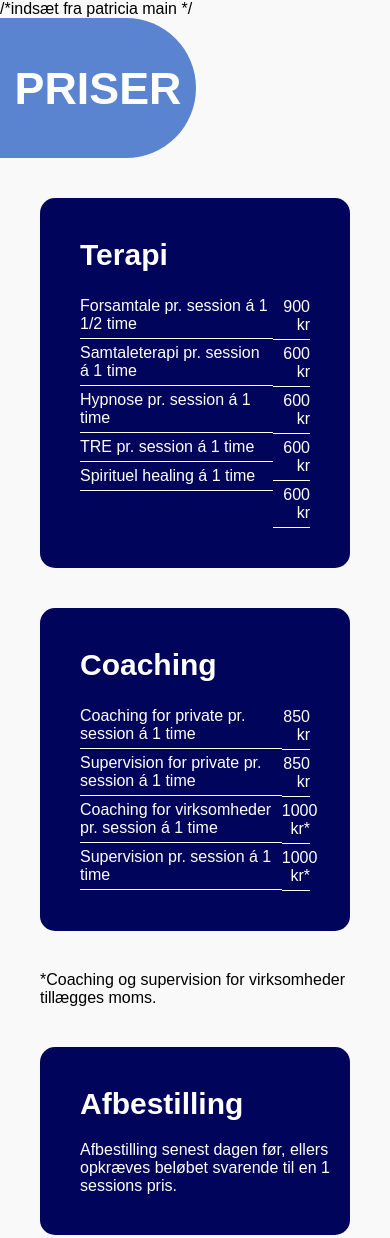
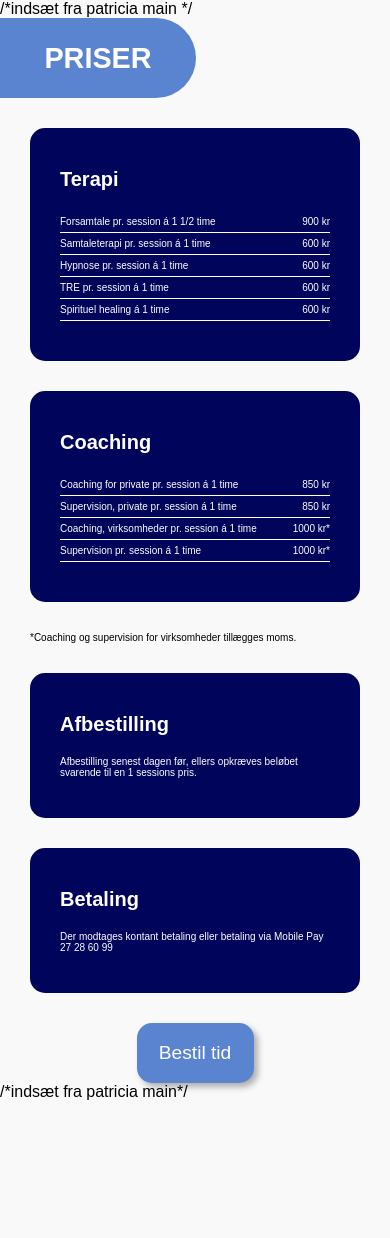
Before and after one commit to rosephi/tankevirk-kode, a plain HTML site: page index.html in a window 390 px wide. Shown: the top 1238 px of the page. After the commit the page ends 1101 px from the top, so only its background shows below. Drawn offline with Linux system fonts and the light colour scheme.

Commit message:
hele main er kodet for "Priser", der mangler bare at header og footer indsættes

```diff
--- a/css/style.css
+++ b/css/style.css
@@ -43,13 +43,13 @@ li {
 .Terapi {
     display: flex;
     justify-content: space-between;
-    margin: 40px;
+    margin: 30px;
 }
 
 h2 {
     font-size: 30px;
     margin-bottom: 20px;
-    margin-left: 40px;
+    margin-left: 30px;
 }
 
 article {
@@ -67,7 +67,7 @@ article {
 }
 
 .terapikategori li {
-    margin-left: 40px;
+    margin-left: 30px;
 }
 
 .terapipriser {
@@ -78,7 +78,7 @@ article {
 }
 
 .terapipriser li {
-    margin-right: 40px;
+    margin-right: 30px;
 }
 
 
@@ -87,37 +87,38 @@ article {
 .coaching {
     display: flex;
     justify-content: space-between;
-    margin: 40px;
+    margin: 30px;
 }
 .coachingkategori {
     border-radius: 15px 0 0 15px;
     text-align: left;
-    width: 78%;
+    width: 77%;
 }
 
 .coachingkategori li {
-    margin-left: 40px;
+    margin-left: 30px;
 }
 
 .coachingpriser {
     border-radius: 0 15px 15px 0;
     padding-top: 95px;
     text-align: right;
-    width: 22%;
+    width: 23%;
 }
 
 .coachingpriser li {
-    margin-right: 40px;
+    margin-right: 30px;
 }
 
 p {
-  margin-left: 40px;
+  margin-left: 30px;
+  margin-right: 30px;
   font-size: 18px;
 }
 
 /*  Afbestilling */
 .Afbestilling {
-    margin: 40px;
+    margin: 30px;
     background-color: #00045A;
     color: white;
     border-radius:15px 15px 15px 15px;
@@ -125,24 +126,72 @@ p {
     padding-bottom: 40px;
 }
 
+/*  Betaling */
 .Betaling {
-    margin: 40px;
+    margin: 30px;
     background-color: #00045A;
     color: white;
     border-radius:15px 15px 15px 15px;
     padding-top: 40px;
     padding-bottom: 40px;
 }
-/*  Betaling */
+
+a {
+    color: white;
+    background-color: #5A84D0;
+    display: flex;
+    justify-content: center;
+    align-items: center;
+    margin-left: 35%;
+    margin-right: 35%;
+    height: 90px;
+    font-size: 2rem;
+    text-decoration: none;
+    border-radius: 15px;
+    box-shadow: 4px 4px 6px rgba(0, 0, 0, 0.3);
+}
+
 
 /*  tlf. størrelse */
 
 @media (max-width: 768px) {
     li {
-      font-size: 16px;
+      font-size: 10px;
+    }
+
+    h2 {
+        font-size: 20px;
     }
 
     p {
-        font-size:16px;
+        font-size:10px;
+    }
+
+    .coachingpriser {
+        padding-top: 83px;
+    }
+
+    .terapipriser {
+        padding-top: 83px;
+    }
+
+    .priser {
+        height: 40px;
+        width: 40%;
+        display: flex;
+        justify-content: center;
+        align-items: center;
+        color: white;
+        background-color: #5A84D0;
+        font-size: 0.9rem;
+        font-weight: bold;
+        border-radius: 0 75px 75px 0;
+        text-transform: uppercase;
+        padding: 20px;
+    }
+
+    a {
+        font-size: 1.2rem;
+        height: 60px;
     }
 }
--- a/index.html
+++ b/index.html
@@ -46,8 +46,8 @@
                 <h2>Coaching</h2>
                 <ul>
                     <li>Coaching for private pr. session á 1 time</li>
-                    <li>Supervision for private pr. session á 1 time</li>
-                    <li>Coaching for virksomheder pr. session á 1 time</li>
+                    <li>Supervision, private pr. session á 1 time</li>
+                    <li>Coaching, virksomheder pr. session á 1 time</li>
                     <li>Supervision pr. session á 1 time</li>
 
                 </ul>
@@ -74,6 +74,10 @@
             <h2>Betaling</h2>
             <p>Der modtages kontant betaling eller betaling via Mobile Pay 27 28 60 99</p>
         </div>
+
+
+        <a href="#">Bestil tid</a>
+
     </main>
 
     <footer>
```
